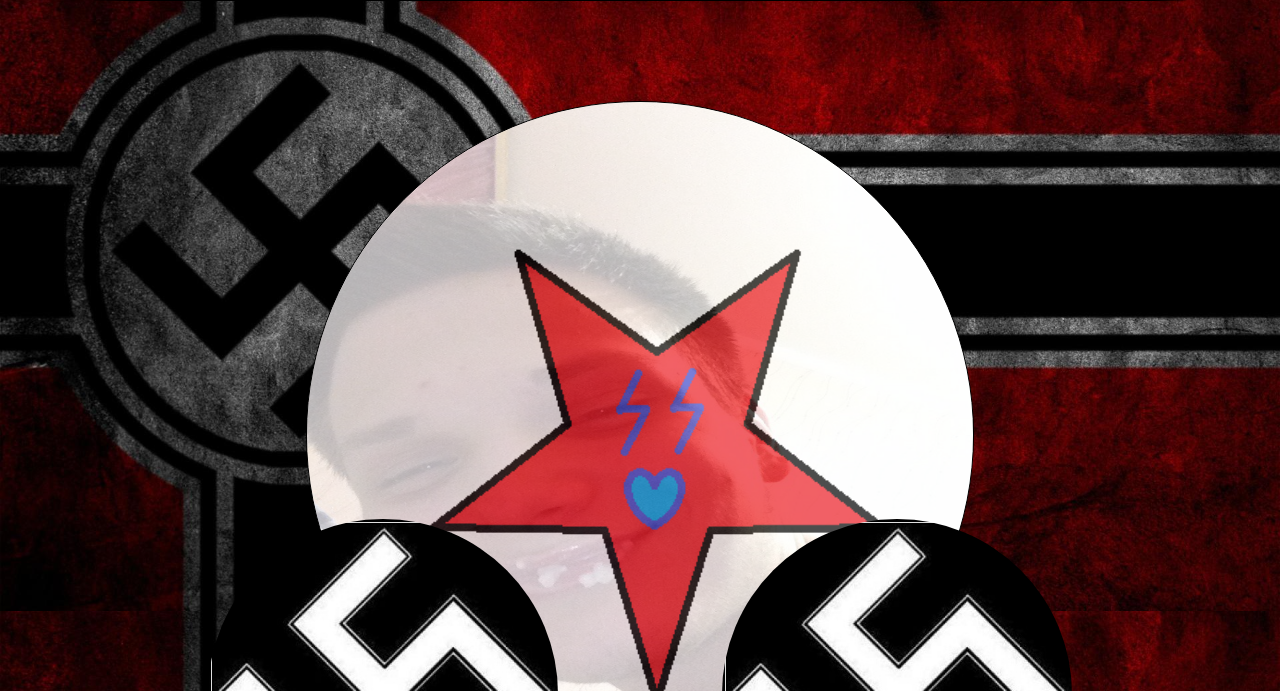
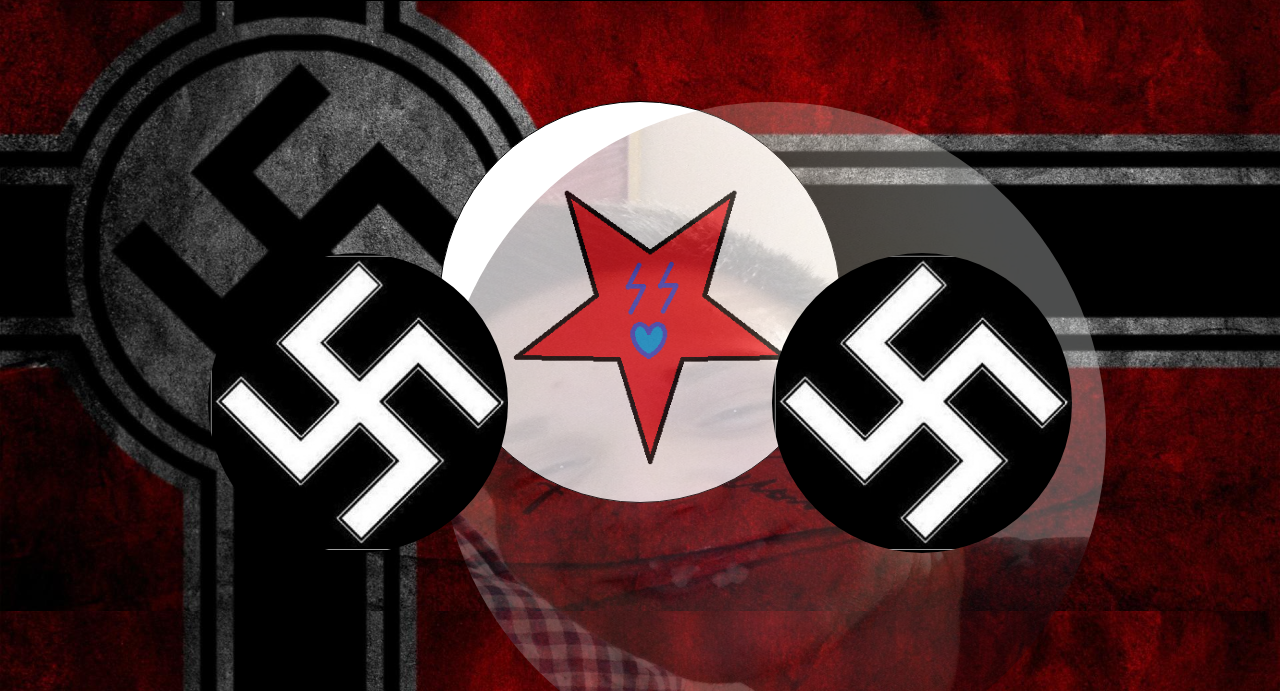
Before and after one commit to Swyatoslaf/Swyatoslaf.github.io, a plain HTML site: page index.html in a window 1280 px wide. Shown: the part 109-800 px from the top of the page. Drawn offline with Linux system fonts and the light colour scheme.

Commit message:
Update style.css

```diff
--- a/style.css
+++ b/style.css
@@ -40,8 +40,8 @@ h1 {
 	margin: auto;
 	margin-top: 100px;
 	border: 1px solid;
-	height: 666px;
-	width: 666px;
+	height: 400px;
+	width: 400px;
 	text-align: center;
 	border-radius: 50%;
 	background: url(images/star.png)no-repeat;
@@ -63,8 +63,8 @@ img {
 	margin-left: 200px;
 	margin-top: -250px;
 	margin-bottom: 200px;
-	height: 350px;
-	width: 350px;
+	height: 300px;
+	width: 300px;
 	border-radius: 50%;
 	background: url(images/svst.jpg)no-repeat;
 	background-size: cover;
@@ -82,8 +82,8 @@ img {
 	margin-right: 200px;
 	margin-top: -250px;
 	margin-bottom: 200px;
-	height: 350px;
-	width: 350px;
+	height: 300px;
+	width: 300px;
 	border-radius: 50%;
 	background: url(images/svst.jpg)no-repeat;
 	background-size: cover;
```
